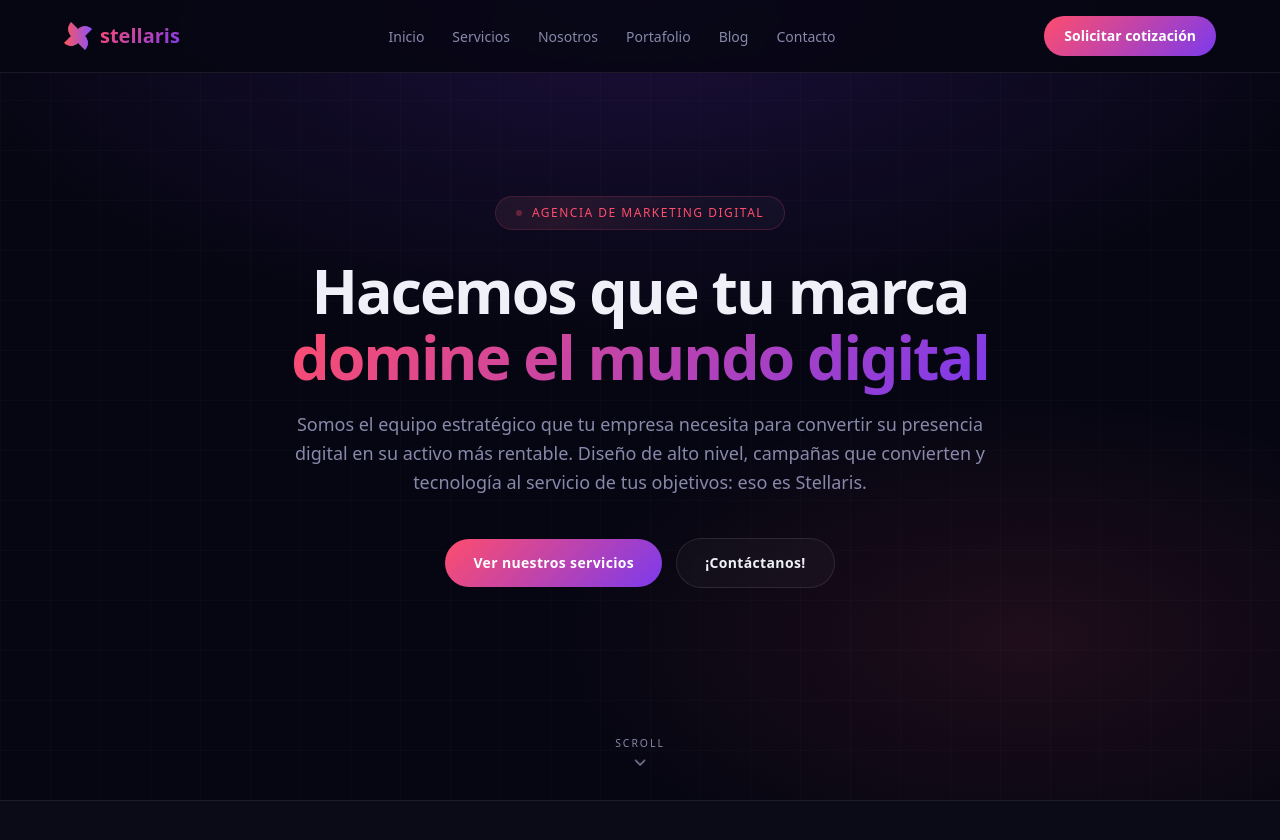
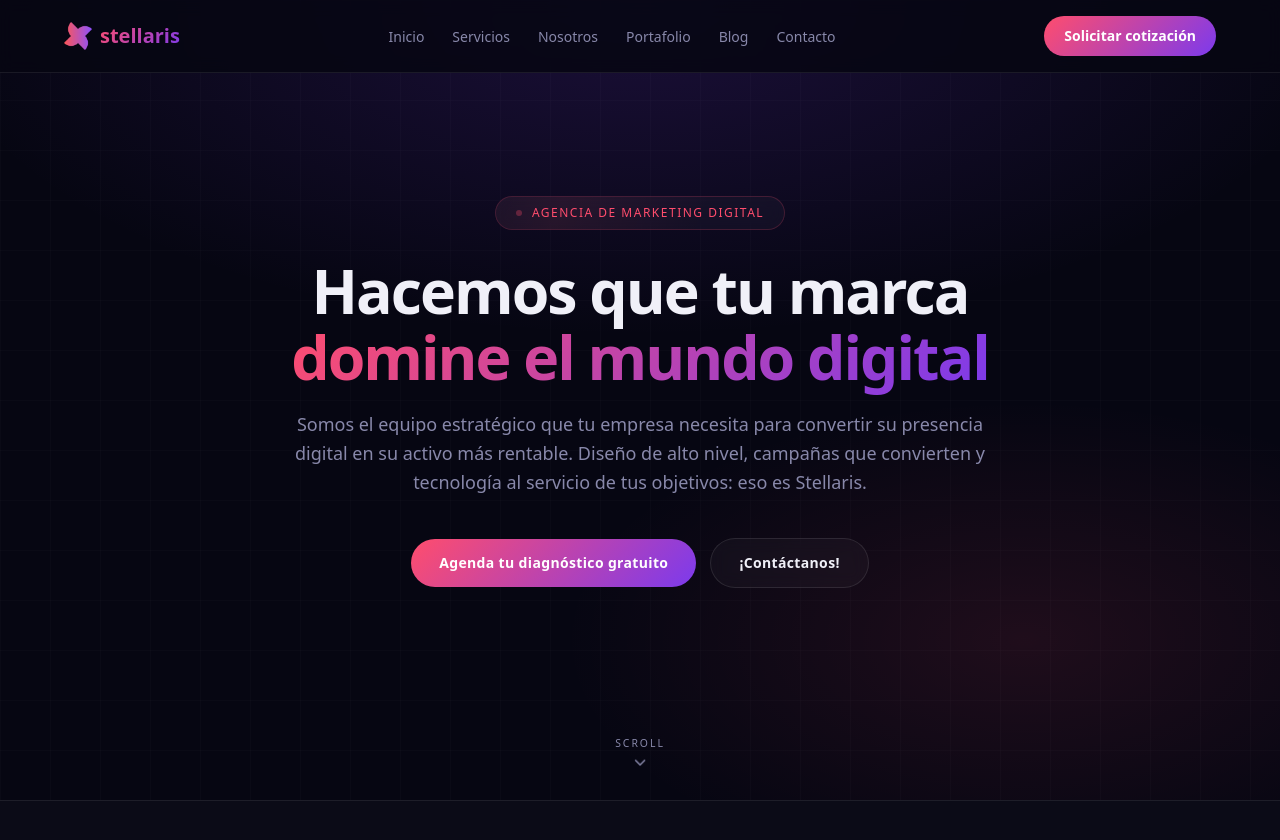
Before and after one commit to Agencia-Stellaris/landingpage, a React (Vite) app: page / in a window 1280 px wide. Shown: the top 840 px of the page. Built offline with nearby package versions, Linux system fonts and the light colour scheme.

Commit message:
fix: update button text for improved user engagement

```diff
--- a/src/components/sections/Hero.tsx
+++ b/src/components/sections/Hero.tsx
@@ -48,7 +48,7 @@ export function Hero() {
 
         <div className="flex flex-wrap items-center justify-center gap-3.5">
           <Button href="#servicios">
-            Ver nuestros servicios
+            Agenda tu diagn&oacute;stico gratuito
           </Button>
           <Button variant="secondary" href="#contacto">
             &iexcl;Cont&aacute;ctanos!
```
